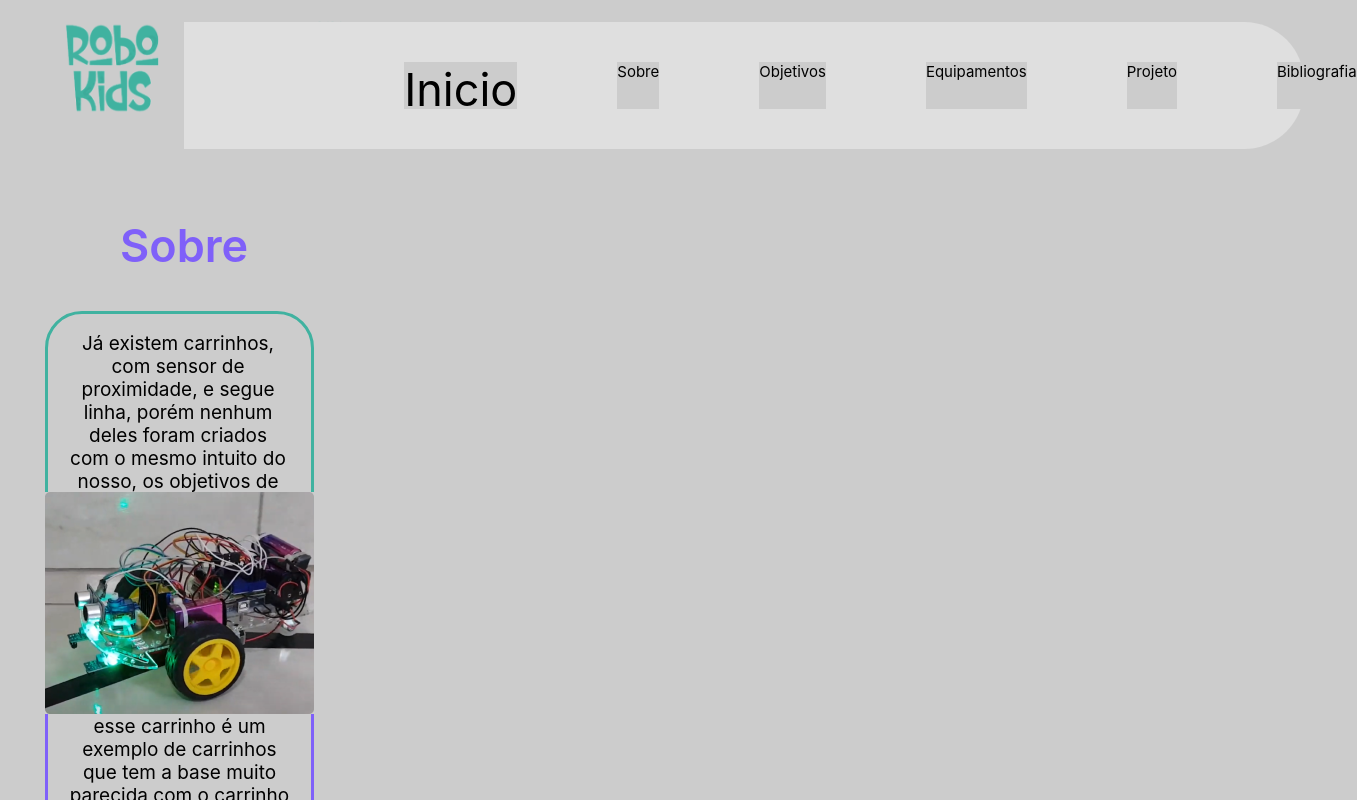
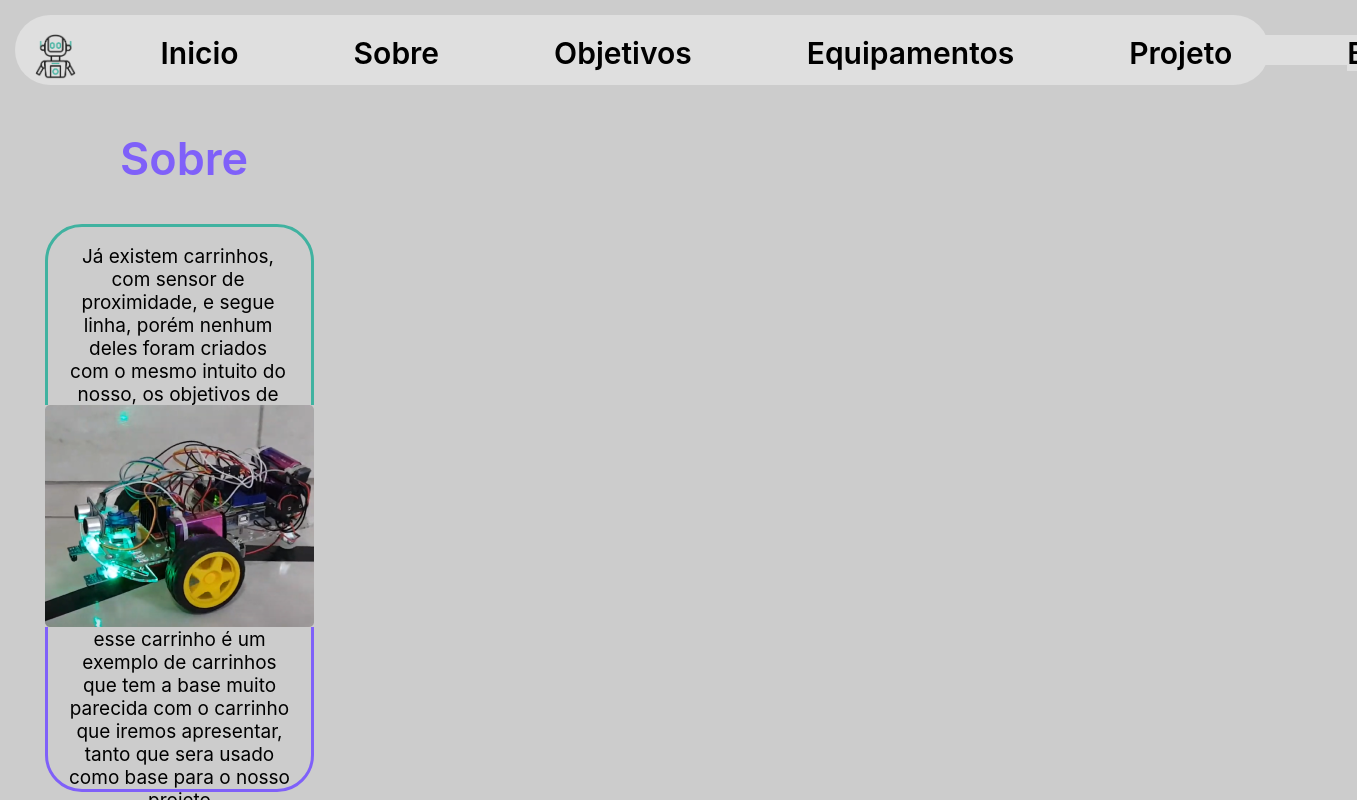
Before and after one commit to nananathann/TCC-, a React (Vite) app: page /sobre in a window 1280 px wide. Shown: the top 800 px of the page, 1357 px wide, since content can reach past the window. Built offline with nearby package versions, Linux system fonts and the light colour scheme.

Commit message:
sidebar responsivo quase completo

```diff
--- a/src/componentes/Sidebar.css
+++ b/src/componentes/Sidebar.css
@@ -299,93 +299,94 @@
 
     .desktop {
       display: flex;
-      position: relative;
+      position: fixed;
       background-color: #dfdfdf;
-      border-radius: 60px;
-      height: 127px;
+      border-radius: 38px;
+      height: 70px;
       width: 98%;
       top: 0%;
-      margin: -40px 50px 0;
+      margin: 15px 15px 0;
     }
 
-    .desktop #Dim{
-      width: 10px;
-      height: 105px;
+     #Dimg{
+      width: 45px;
+      height: 45px;
+      margin: 19px 20px 0;
+      background: #dfdfdf;
     }
 
 
     .desktop .Ditens {
       display: flex;
       background: #dfdfdf;
-      gap: 100px;
-      margin: 40px 220px;
+      gap: 115px;
+      margin: 20px 65px;
+      font-family: Inter;
+
+      font-weight: 600;
 
     }
 
     .desktop .Dinicio {
+      background: #dfdfdf;
+    }
 
 
+    .desktop #Dinici {
+      background: none;
+      font-size: 30px;
+    }
+
+    .desktop .Dsobre {
+      background: #dfdfdf;
 
     }
 
 
-
-
-    .desktop #Dinici {
-      background: none;
-      font-size: 45px;
-    }
-
-    .desktop .Dsobre {
-
-    }
-
-
-
     .desktop #Dsobr {
-
+      background: #dfdfdf;
+      font-size: 30px;
     }
 
     .desktop .Dobjetivos {
-
+      background: #dfdfdf;
     }
 
 
 
     .desktop #Dobjetiv {
-
+      background: #dfdfdf;
+      font-size: 30px;
     }
 
     .desktop .Dequipamentos {
-
+      background: #dfdfdf;
     }
 
 
-
     .desktop #Dequipament {
-
+      background: #dfdfdf;
+      font-size: 30px;
     }
 
     .desktop .Dprojeto {
-
+      background: #dfdfdf;
     }
 
 
 
     .desktop #Dprojet {
-
+      background: #dfdfdf;
+      font-size: 30px;
     }
 
     .desktop .Dbibliografia {
-
+      background: #dfdfdf;
     }
 
 
-
     .desktop #Dbibliografias {
-
+      background: #dfdfdf;
+      font-size:30px;
     }
-
-
-
   }
```
Also changed, not shown: src/images/robokids.png.
